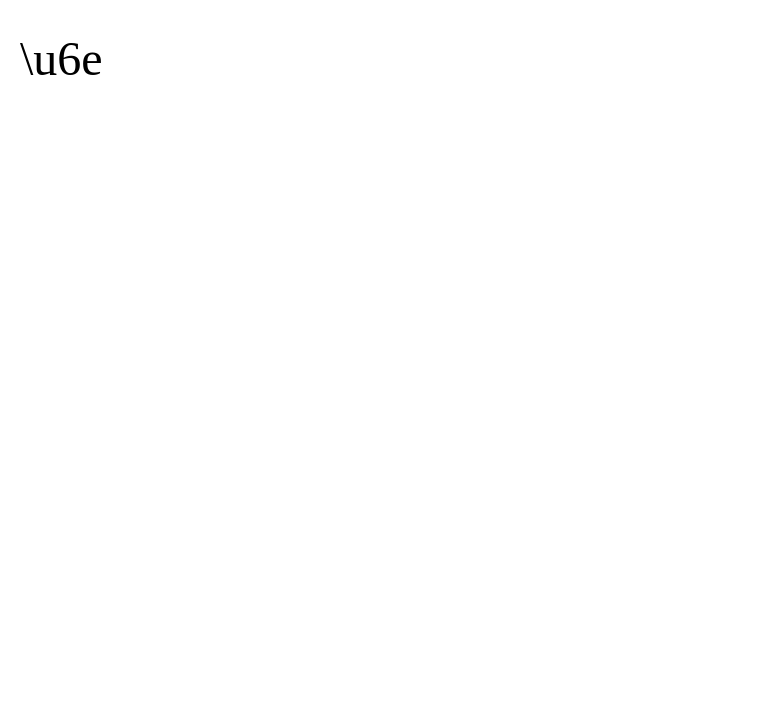
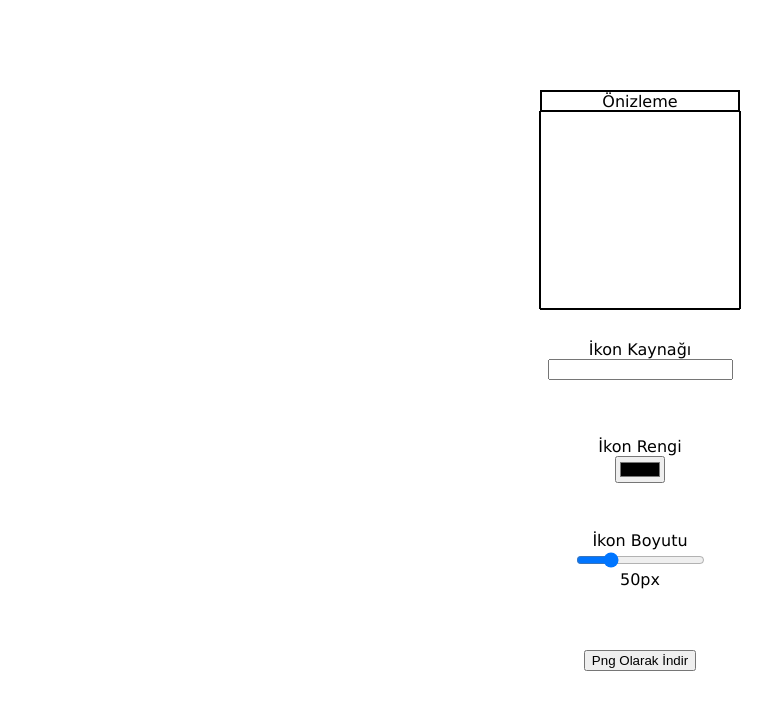
Before and after one commit to ahmettoguz/Save_Icon, a plain HTML site: page index.html in a window 1280 px wide. Shown: the whole page, without its empty margins (0-784 px from the left). Drawn offline with nearby package versions, Linux system fonts and the light colour scheme.

Commit message:
geliştiriliyor.

```diff
--- a/assets/css/style.css
+++ b/assets/css/style.css
@@ -3,22 +3,61 @@ body {
   margin: 0;
   padding: 0;
   height: 100%;
-  font-family: FontAwesome;
+  font-family: "Lucida Sans", "Lucida Sans Regular", "Lucida Grande";
+}
+
+body {
+  display: flex;
+  justify-content: center;
+  align-items: center;
 }
 
 #main {
+  padding: 50px;
   box-sizing: border-box;
-  height: 100%;
+  flex-direction: column;
 }
 
-#main * div {
+#main div {
   box-sizing: border-box;
   display: flex;
   justify-content: center;
   align-items: center;
 }
 
+#main span {
+  box-sizing: border-box;
+  display: flex;
+  justify-content: center;
+  align-items: center;
+}
+
+#main > div {
+  margin: 0 auto;
+  flex-direction: column;
+  height: 100px;
+  width: 200px;
+}
+
 #main > .cavasContainer {
+  width: 200px;
+  height: 220px;
   box-sizing: border-box;
-  height: 100%;
+  font-family: FontAwesome;
+  border: 1px solid black;
 }
+
+#main > .cavasContainer > span {
+  font-family: "Lucida Sans", "Lucida Sans Regular", "Lucida Grande" !important;
+  height: 20px;
+  width: 100%;
+  box-sizing: border-box;
+  font-family: FontAwesome;
+  border: 1px solid black;
+}
+
+#main > .cavasContainer > #canvas {
+  border: 1px solid black;
+  height: 200px;
+  width: 200px;
+}
--- a/assets/js/index.js
+++ b/assets/js/index.js
@@ -1,27 +1,22 @@
-$(function () {
-  let code = findUniCode("fa fa-car");
-  setTimeout(() => {
-    drawCanvas(code);
-  }, 3000);
-});
+let src = null;
+let color = null;
+let size = null;
 
-// this function find and returning unicode of the i
 function findUniCode(name) {
   let testI = document.createElement("i");
 
   testI.className = name;
   document.body.appendChild(testI);
 
-  let char = window
-    .getComputedStyle(testI, ":before")
-    .content.replace(/'|"/g, "");
+  let char = window.getComputedStyle(testI, ":before").content;
+  testI.remove();
 
-  testI.remove();
-  return "\\u" + char.charCodeAt(0).toString(16);
+  console.log("\\u" + char.charCodeAt(1).toString(16));
+
+  return "\\u" + char.charCodeAt(1).toString(16);
 }
 
 function drawCanvas(code) {
-//   code = "\uF064";
   let canvas = document.getElementById("canvas");
   // canvas.width = 100;
   // canvas.height = 100;
@@ -35,3 +30,25 @@ function drawCanvas(code) {
   // ctx.fillStyle = "white";
   ctx.fillText(code, 20, 75);
 }
+
+function changeSource() {
+  src = $("#main > div.sourceContainer > input").val();
+  console.log("source girildi:", src);
+}
+
+function changeColor() {
+  color = $("#main > div.colorContainer > input[type=color]").val();
+  console.log("color girildi:", color);
+}
+
+function changeSize() {
+  size = $("#main > div.sizeContainer > input[type=range]").val();
+  console.log("size girildi", size);
+
+  //   update output
+  $("#main > div.sizeContainer > span.result").html(`${size}px`);
+}
+
+function downloadClick() {
+  console.log("download başladı");
+}
--- a/index.html
+++ b/index.html
@@ -4,6 +4,13 @@
     <meta charset="UTF-8" />
     <meta http-equiv="X-UA-Compatible" content="IE=edge" />
     <meta name="viewport" content="width=device-width, initial-scale=1.0" />
+    <link
+      rel="stylesheet"
+      href="https://cdnjs.cloudflare.com/ajax/libs/font-awesome/6.3.0/css/all.min.css"
+      integrity="sha512-SzlrxWUlpfuzQ+pcUCosxcglQRNAq/DZjVsC0lE40xsADsfeQoEypE+enwcOiGjk/bSuGGKHEyjSoQ1zVisanQ=="
+      crossorigin="anonymous"
+      referrerpolicy="no-referrer"
+    />
     <link rel="stylesheet" href="./assets/css/style.css" />
     <script src="https://code.jquery.com/jquery-2.1.1.min.js"></script>
     <script src="./assets/js/index.js"></script>
@@ -19,7 +26,34 @@
   <body>
     <div id="main">
       <div class="cavasContainer">
-        <canvas id="canvas" width="300" height="300"></canvas>
+        <span>Önizleme</span>
+        <canvas id="canvas"></canvas>
+      </div>
+
+      <div class="sourceContainer">
+        <span>İkon Kaynağı</span>
+        <input type="text" class="source" oninput="changeSource()" />
+      </div>
+
+      <div class="colorContainer">
+        <span>İkon Rengi</span>
+        <input type="color" oninput="changeColor()" />
+      </div>
+
+      <div class="sizeContainer">
+        <span>İkon Boyutu</span>
+        <input
+          type="range"
+          oninput="changeSize()"
+          min="2"
+          max="200"
+          value="50"
+        />
+        <span class="result">50px</span>
+      </div>
+
+      <div class="buttonContainer">
+        <button onclick="downloadClick()">Png Olarak İndir</button>
       </div>
     </div>
   </body>
```
Also changed, not shown: WhatsApp Image 2023-02-22 at 17.46.08.jpeg (added).
